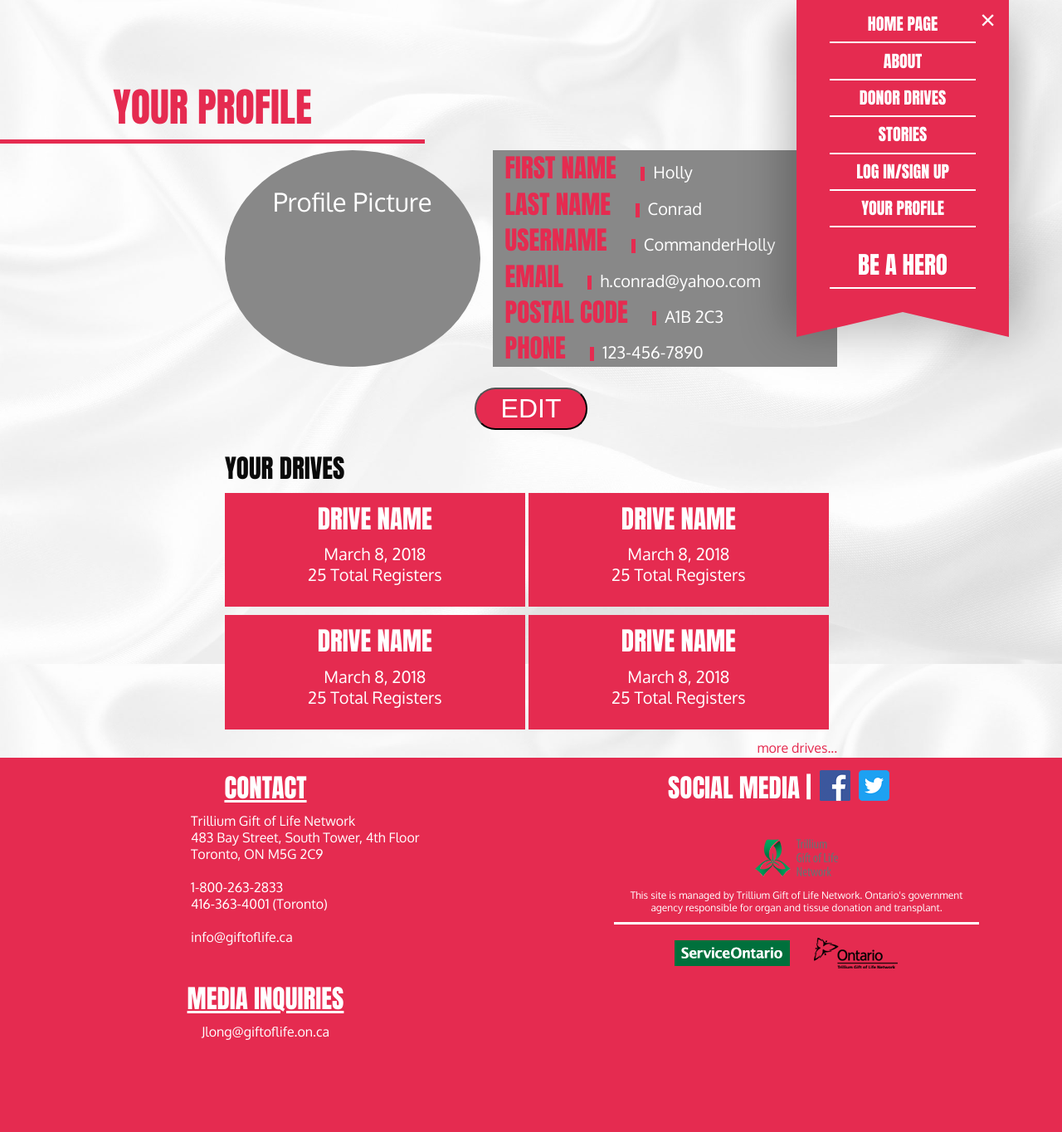
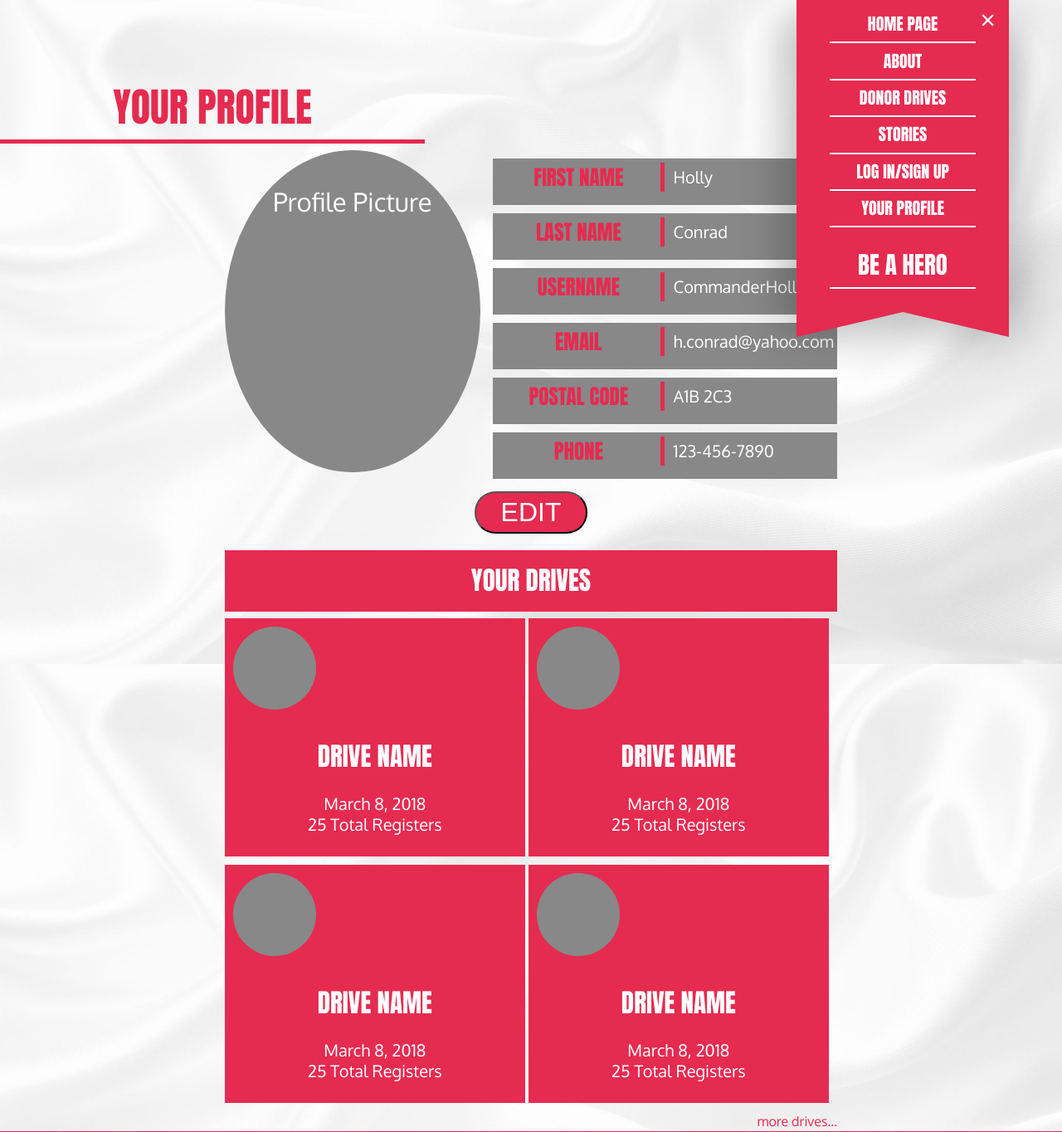
Before and after one commit to scadick/Organ_Donation, a PHP site: page /profile.html in a window 1280 px wide. Shown: the top 1364 px of the page at 83% size. Before the commit the page ends 1253 px from the top, so only its background shows below. Run offline with PHP 8.4, Linux system fonts and the light colour scheme.

Commit message:
stylizing

```diff
--- a/css/app.css
+++ b/css/app.css
@@ -583,6 +583,7 @@ th h5 {
 
 #editButton{
   clear: both;
+  margin-top: 15px;
 }
 
 label {
@@ -650,7 +651,6 @@ label {
   color: white;
   font-family: 'Oxygen', sans-serif;
   text-align: center;
-  margin: 0 auto;
   float: left;
 }
 
@@ -662,13 +662,14 @@ label {
   width: 60%;
 }
 
-.yourDrives h4 {
+.yourDrives h3 {
   margin-top: 20px;
   background-color: #e52b50;
   color: white;
   text-align: center;
   display: inline-block;
   padding: 15px;
+  width: 100%;
 }
 
 .yourDrives a {
@@ -689,24 +690,34 @@ label {
   font-size: 1.25em;
 }
 
+.picCircle {
+  width: 100px;
+  height: 100px;
+  border-radius: 50%;
+  display: inline-block;
+  background-color: #888888;
+  float: left;
+}
+
 .personalInfo {
   margin-left: 15px;
+  padding: 5px;
   background-color: #888888;
+  overflow: hidden;
+  margin-top: 10px;
 }
 
-.personClass {
-  color: #e52b50;
-  background-color: #888888;
-  margin-right: 10px;
-  border-right: 5px solid #e52b50;
-  display: inline;
-}
 
-.personalInfo h3{
+.personalInfo h4{
   color: #e52b50;
   margin-right: 10px;
-  padding: 0 15px;
-  display: inline;
+  background-color: #888888;
+  padding: 0 5px;
+  width: 50%;
+  border-right: 5px solid #e52b50;
+  float: left;
+  text-align: center;
+  margin-bottom: 0;
 }
 
 .personalInfo p{
@@ -714,15 +725,15 @@ label {
   background-color: #888888;
   font-size: 1.25em;
   display: inline;
+  float: right;
+  text-align: left;
+  width: 45%;
+  margin-right: 10px;
+  padding-top: 5px;
 }
 
 .centerSubmit {
   text-align: center;
-}
-
-#editButton {
-  margin-top: 25px;
-  margin-bottom: 25px;
 }
 
 /*Tablet*/
--- a/profile.html
+++ b/profile.html
@@ -68,39 +68,27 @@
       </form>-->
       <div class="small-7 cell">
         <div class="personalInfo">
-          <div class="personClass">
-            <h3>FIRST NAME</h3>
-          </div>
+            <h4>FIRST NAME</h4>
             <p>Holly</p>
         </div>
         <div class="personalInfo">
-          <div class="personClass">
-            <h3>LAST NAME</h3>
-          </div>
+            <h4>LAST NAME</h4>
             <p>Conrad</p>
         </div>
         <div class="personalInfo">
-          <div class="personClass">
-            <h3>USERNAME</h3>
-          </div>
+            <h4>USERNAME</h4>
             <p>CommanderHolly</p>
         </div>
         <div class="personalInfo">
-          <div class="personClass">
-            <h3>EMAIL</h3>
-          </div>
+            <h4>EMAIL</h4>
             <p>h.conrad@yahoo.com</p>
         </div>
         <div class="personalInfo">
-          <div class="personClass">
-            <h3>POSTAL CODE</h3>
-          </div>
+            <h4>POSTAL CODE</h4>
             <p>A1B 2C3</p>
         </div>
         <div class="personalInfo">
-          <div class="personClass">
-            <h3>PHONE</h3>
-          </div>
+            <h4>PHONE</h4>
             <p>123-456-7890</p>
         </div>
       </div>
```
Lines whose indentation alone changed are shown as unchanged.
